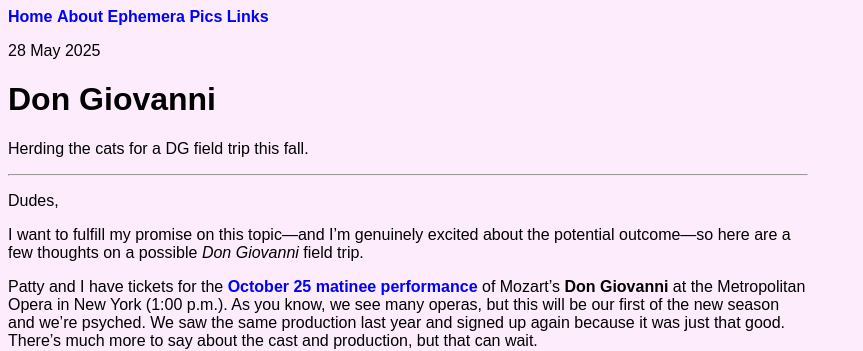
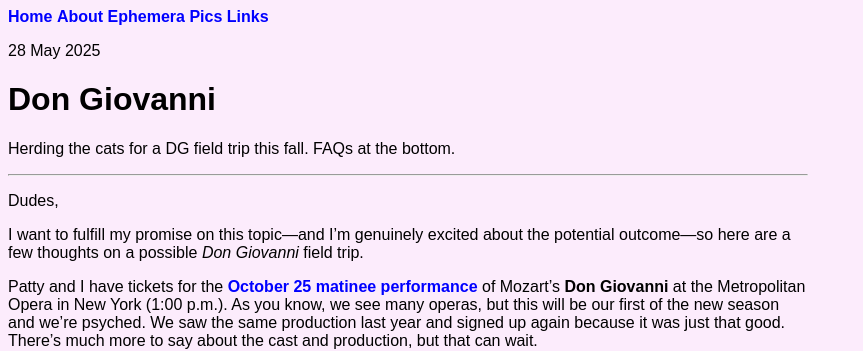
Before and after one commit to mkolon/mattkolon.com, a Jekyll site: the page built from _posts/2025-05-28-DG.md, in a window 1280 px wide. Shown: the top 351 px of the page, without its empty margins (0-863 px from the left). Built offline with Jekyll 4.4.1, drawn with Linux system fonts in a browser that asks for light colours.

Commit message:
minor edits

```diff
--- a/_posts/2025-05-28-DG.md
+++ b/_posts/2025-05-28-DG.md
@@ -3,7 +3,7 @@ layout: post
 title: Don Giovanni
 ---
 
-Herding the cats for a DG field trip this fall.
+Herding the cats for a DG field trip this fall. FAQs at the bottom.
 
 ***
 
```
